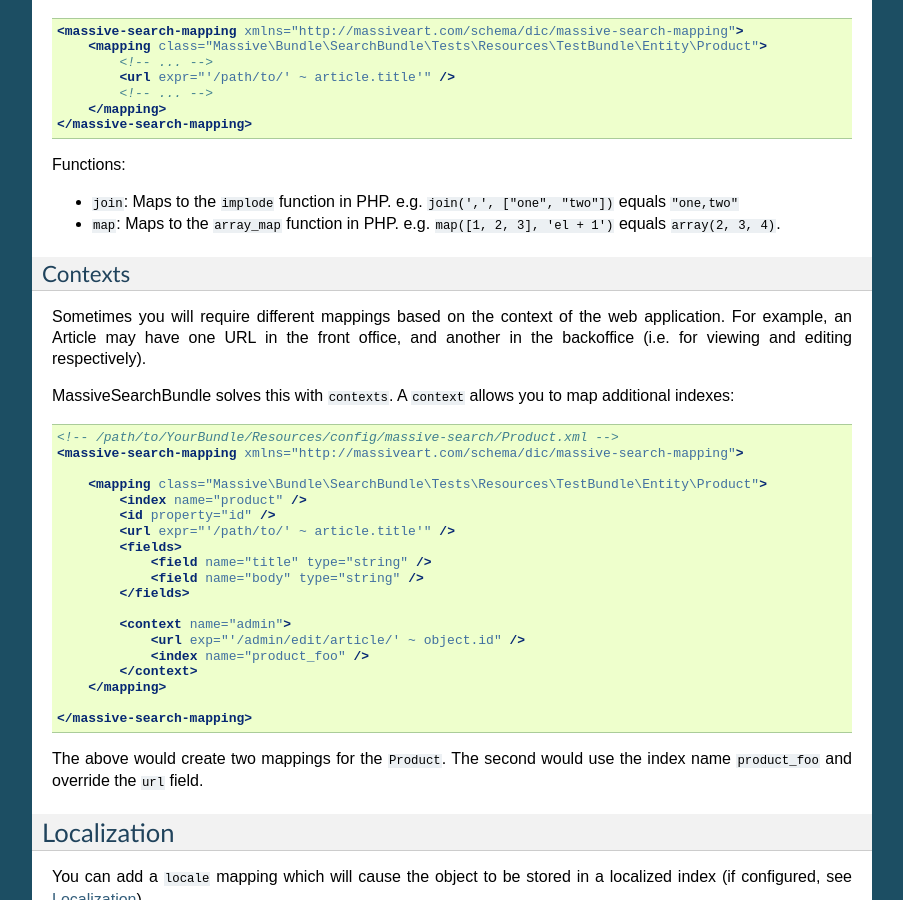
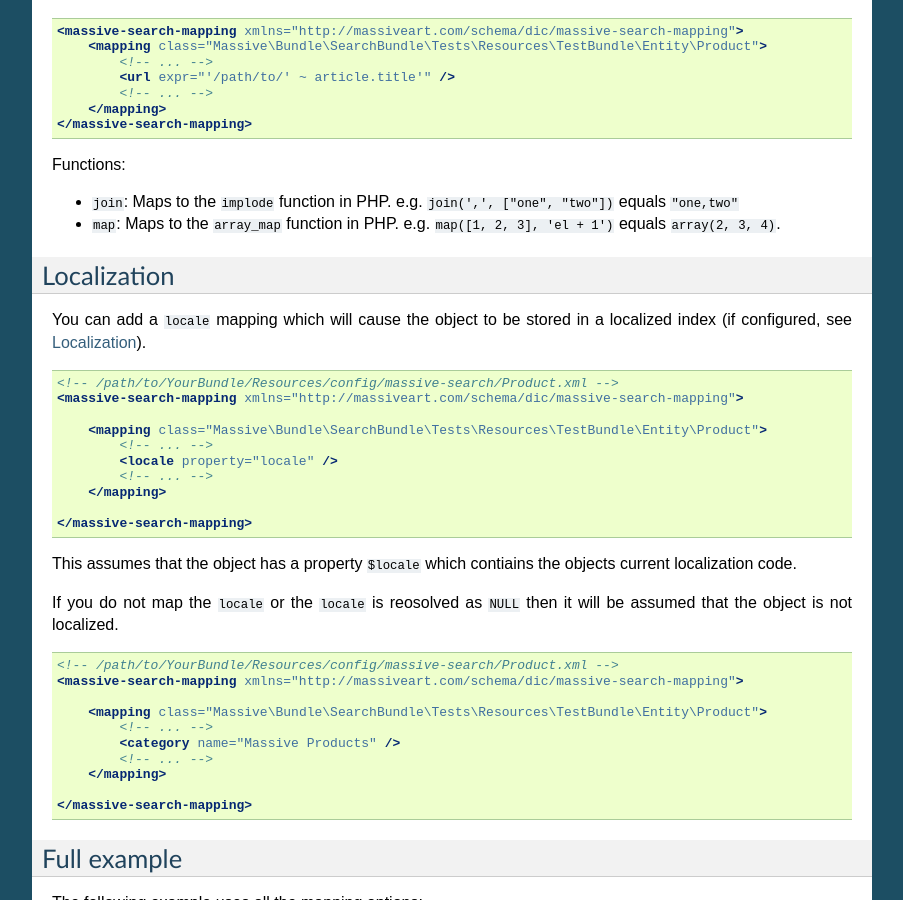
Before and after one commit to massiveart/MassiveSearchBundle, a Sphinx documentation site: the page built from Resources/docs/mapping.rst, in a window 1280 px wide and 900 px high, scrolled down 1417 px. Shown: the whole window, without its empty margins (198-1101 px from the left). Built offline with Sphinx 7.4.7, drawn with Linux system fonts in a browser that asks for light colours; some of the changed text lies outside the part shown.

Commit message:
Updated docs

```diff
--- a/Resources/docs/introduction.rst
+++ b/Resources/docs/introduction.rst
@@ -2,7 +2,7 @@
 ============
 
 The MassiveSearchBundle provides an extensible, localized search *abstraction* which is
-concerned primarily with providing a site-search capabilities.
+concerned primarily with providing "site" search capabilities.
 
 What it does
 ------------
@@ -95,7 +95,7 @@
     }
 
 Place the following mapping file in the
-``Resources/config/massive-search/Product.xml``
+``Resources/config/massive-search/Product.xml``:
 
 .. code-block:: xml
 
--- a/Resources/docs/mapping.rst
+++ b/Resources/docs/mapping.rst
@@ -97,41 +97,6 @@
 - ``map``: Maps to the ``array_map`` function in PHP. e.g. ``map([1, 2, 3],
   'el + 1')`` equals ``array(2, 3, 4)``.
 
-Contexts
-~~~~~~~~
-
-Sometimes you will require different mappings based on the context of the web
-application. For example, an Article may have one URL in the front office, and
-another in the backoffice (i.e. for viewing and editing respectively).
-
-MassiveSearchBundle solves this with ``contexts``. A ``context`` allows you
-to map additional indexes:
-
-.. code-block:: xml
-
-    <!-- /path/to/YourBundle/Resources/config/massive-search/Product.xml -->
-    <massive-search-mapping xmlns="http://massiveart.com/schema/dic/massive-search-mapping">
-
-        <mapping class="Massive\Bundle\SearchBundle\Tests\Resources\TestBundle\Entity\Product">
-            <index name="product" />
-            <id property="id" />
-            <url expr="'/path/to/' ~ article.title'" />
-            <fields>
-                <field name="title" type="string" />
-                <field name="body" type="string" />
-            </fields>
-
-            <context name="admin">
-                <url exp="'/admin/edit/article/' ~ object.id" />
-                <index name="product_foo" />
-            </context>
-        </mapping>
-
-    </massive-search-mapping>
-
-The above would create two mappings for the ``Product``. The second would use
-the index name ``product_foo`` and override the ``url`` field.
-
 Localization
 ------------
 
@@ -194,9 +159,6 @@
                 <field name="body" type="string" />
             </fields>
 
-            <context name="admin">
-                <url exp="'/admin/edit/article/' ~ object.id" />
-            </context>
         </mapping>
 
     </massive-search-mapping>
```
Also changed, not shown: Resources/docs/extending.rst (+6 -4 lines).
